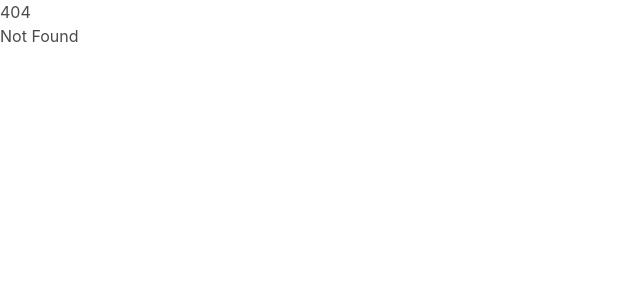
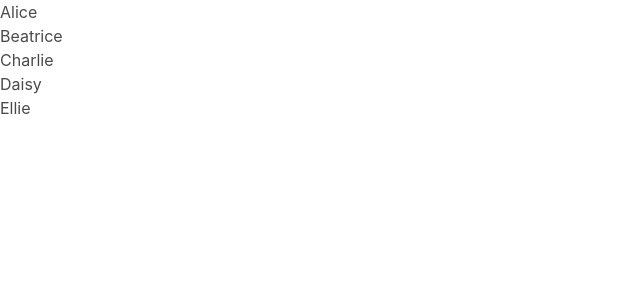
Before and after one commit to craighead-diocesan-school/sveltekit-coding-Username-ray, a SvelteKit app: page /iteration in a window 1280 px wide. Before the commit this address had no page. Shown: the top 300 px of the page, without its empty margins (0-640 px from the left). Built offline with nearby package versions, Linux system fonts and the light colour scheme.

Commit message:
Iterating with {#each} in Svelte

```diff
--- /dev/null
+++ b/src/routes/iteration/+page.svelte
@@ -0,0 +1,9 @@
+<script>
+  let students = ["Alice", "Beatrice", "Charlie", "Daisy", "Ellie"]
+</script>
+
+<ul>
+  {#each students as student}
+    <li>{student}</li>
+  {/each}
+</ul>
```
